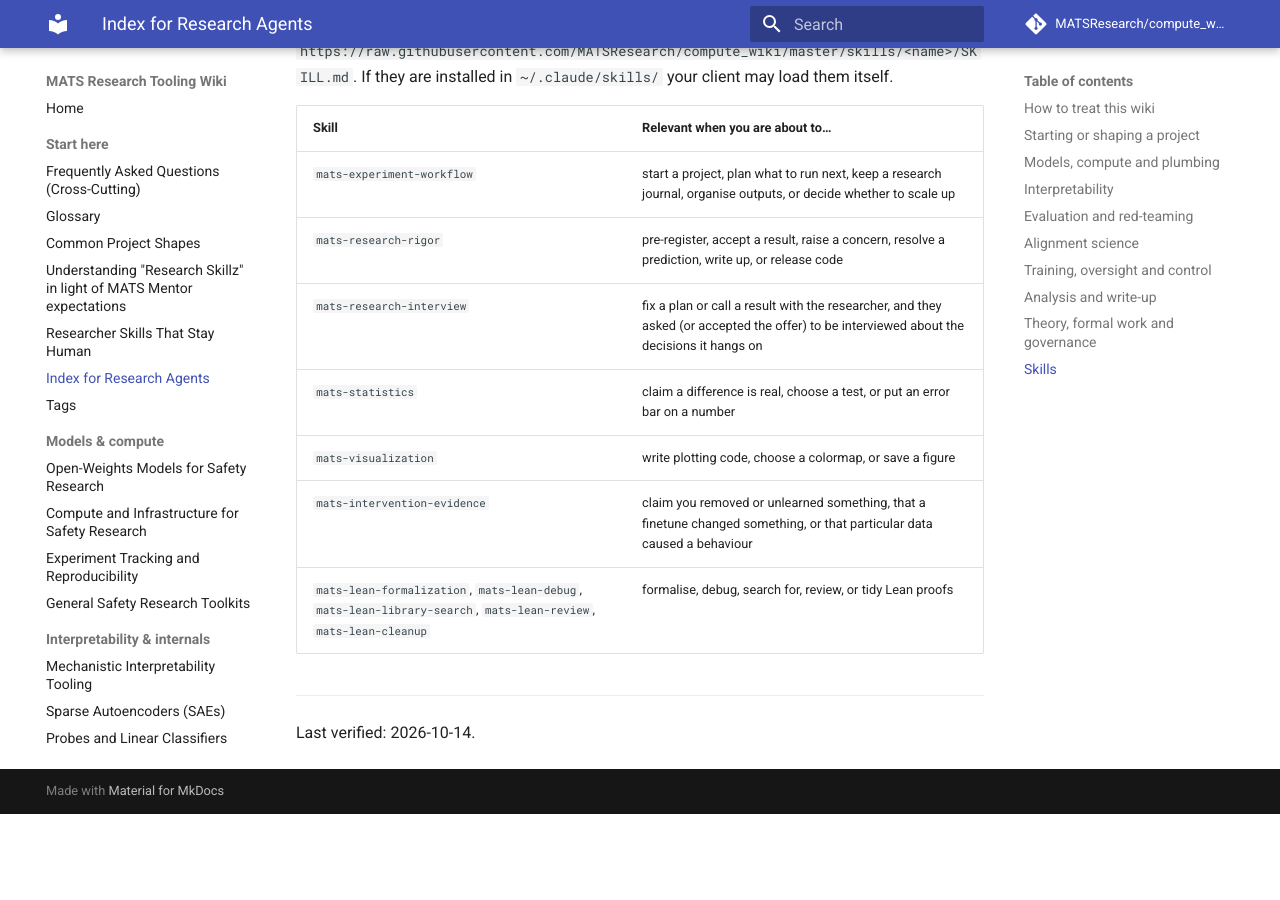
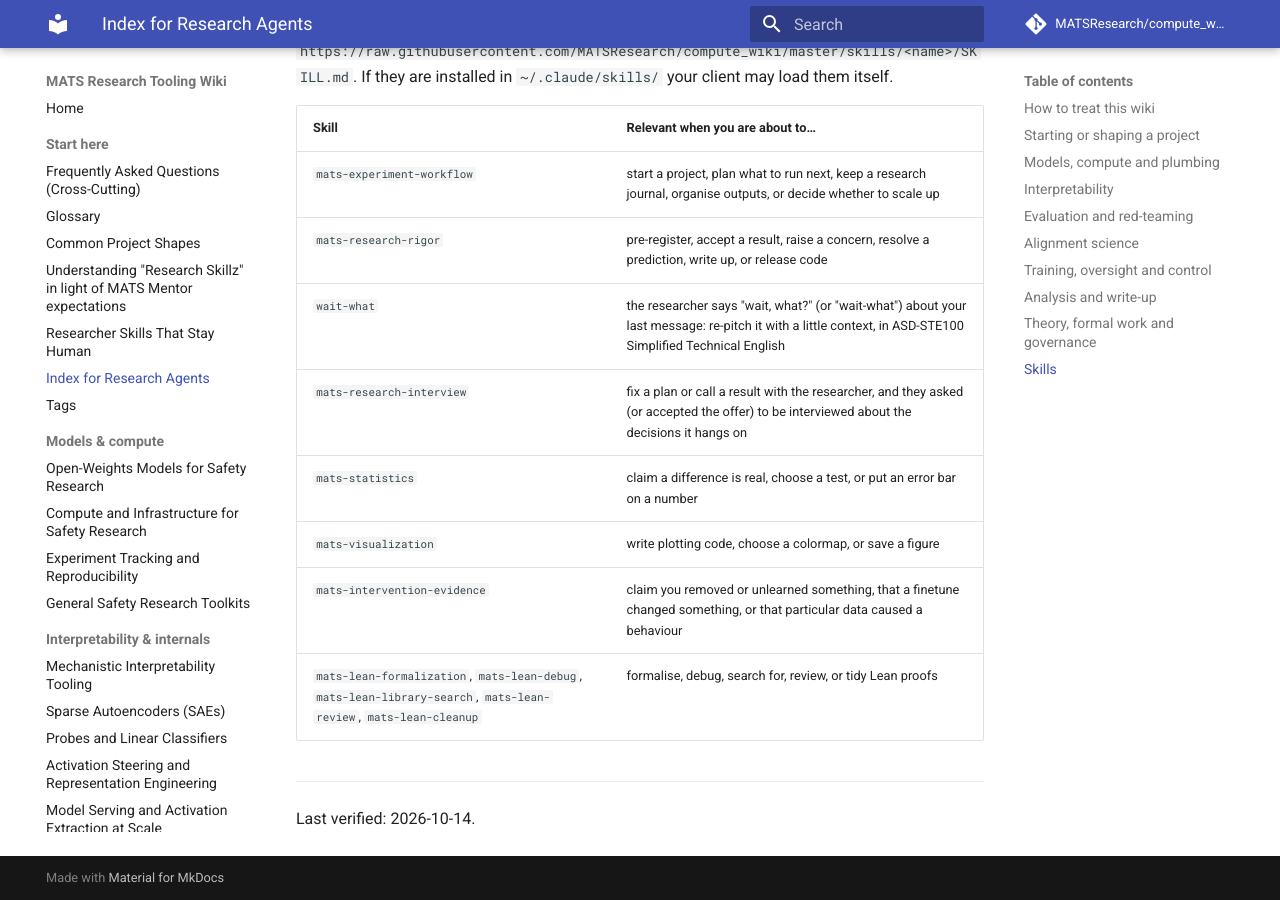
Before and after one commit to MATSResearch/compute_wiki, an MkDocs documentation site: the page built from docs/start-here/for-agents.md, in a window 1280 px wide and 900 px high, scrolled down 6388 px. Built offline with MkDocs 1.6.1 and Material for MkDocs 9.7.7, drawn with Linux system fonts in a browser that asks for light colours; comment, search, counter and statistics services are not loaded; before the commit the page ends 7202 px from its top, so only the background shows below that.

Commit message:
wait-what skill: the researcher says "wait, what?" and the agent re-pitches its last message (DAS-550)
Nathan's wording; model-invocable on those phrases only, so typing them works
as well as /wait-what. The MATS research tool's hook installs it beside the
interview skill and tells the researcher how to use it.

Co-Authored-By: Claude Opus 5.5 <noreply@anthropic.com>

```diff
--- a/docs/start-here/for-agents.md
+++ b/docs/start-here/for-agents.md
@@ -139,6 +139,7 @@ If they are installed in `~/.claude/skills/` your client may load them itself.
 |---|---|
 | `mats-experiment-workflow` | start a project, plan what to run next, keep a research journal, organise outputs, or decide whether to scale up |
 | `mats-research-rigor` | pre-register, accept a result, raise a concern, resolve a prediction, write up, or release code |
+| `wait-what` | the researcher says "wait, what?" (or "wait-what") about your last message: re-pitch it with a little context, in ASD-STE100 Simplified Technical English |
 | `mats-research-interview` | fix a plan or call a result with the researcher, and they asked (or accepted the offer) to be interviewed about the decisions it hangs on |
 | `mats-statistics` | claim a difference is real, choose a test, or put an error bar on a number |
 | `mats-visualization` | write plotting code, choose a colormap, or save a figure |
```
Also changed, not shown: skills/README.md (+1 -0 lines), skills/wait-what/SKILL.md (added, +6 -0 lines).
